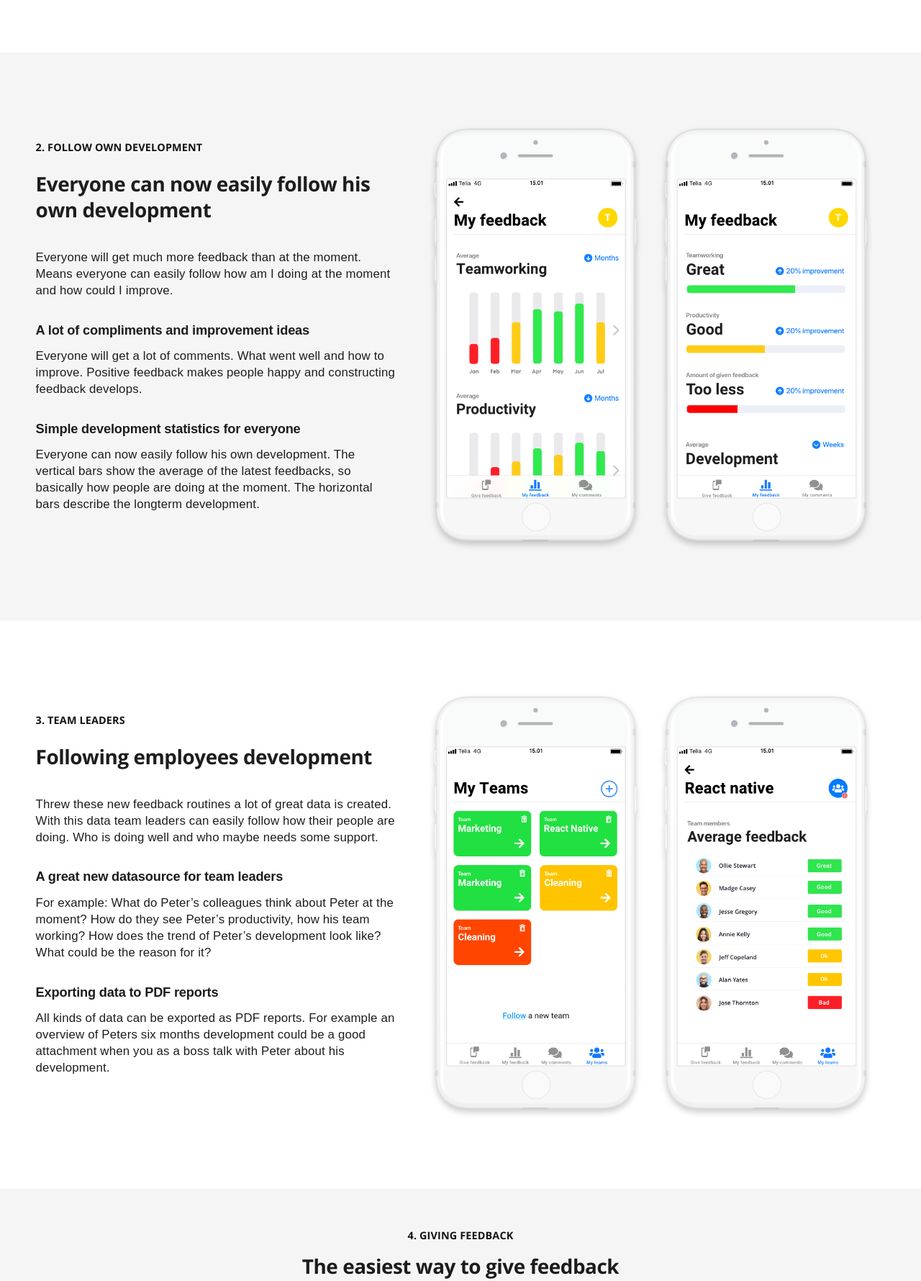
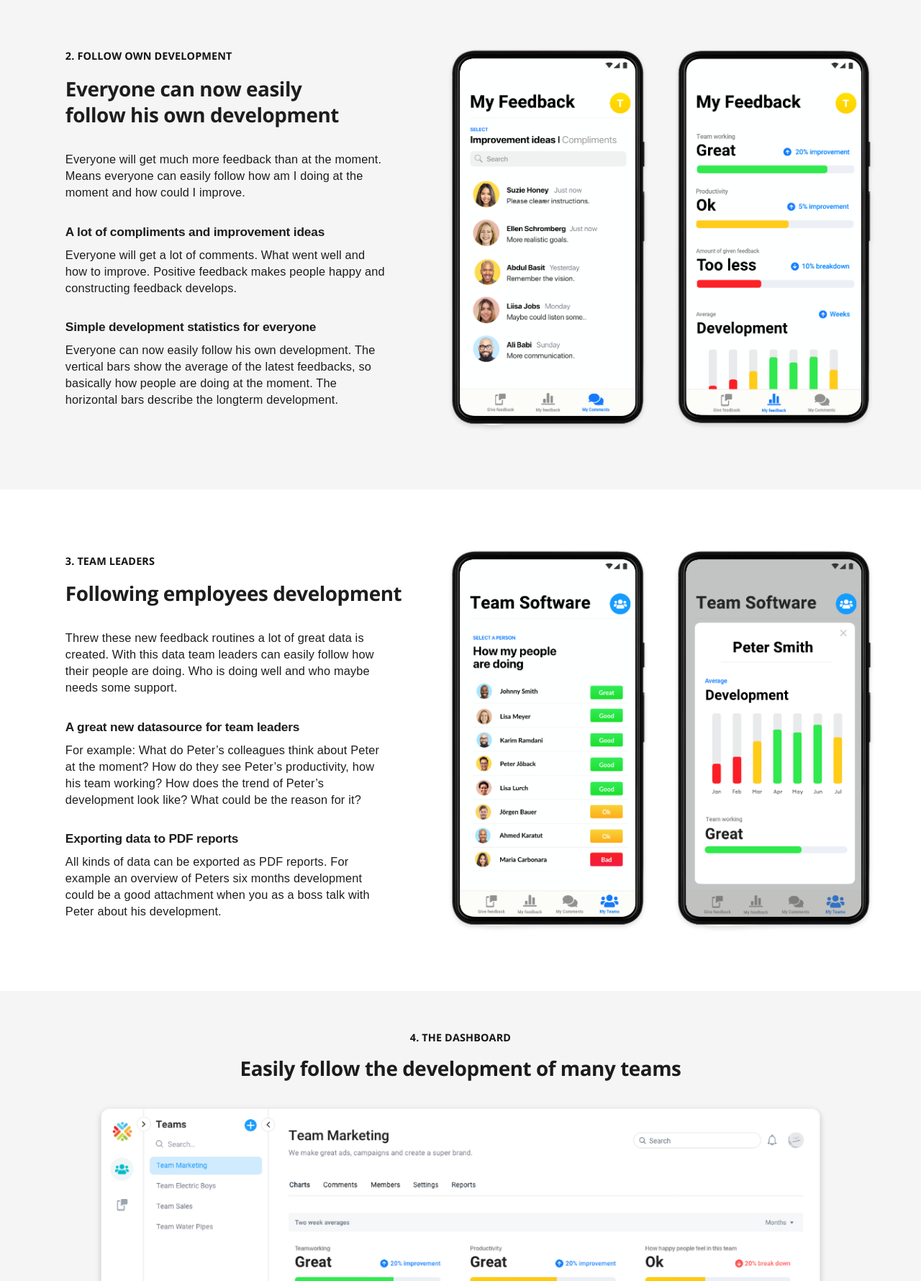
Before and after one commit to markrajk/feedback-website, a plain HTML site: page features.html in a window 1280 px wide. Shown: the part 783-2563 px from the top of the page at 72% size. Drawn offline with nearby package versions, Linux system fonts and the light colour scheme.

Commit message:
features page updated

```diff
--- a/features.html
+++ b/features.html
@@ -103,7 +103,7 @@
                 The easiest way to give feedback
               </h1>
               <img
-                src="./public/img/give-feedback-big.png"
+                src="./public/img/features-give-feedback.png"
                 alt="Team feedback application screenshot"
                 class="section-features-main-img"
               />
@@ -132,7 +132,7 @@
             <!-- <p class="section-features-subtitle">1. GIVING FEEDBACK</p>
             <h1 class="section-features-title">The easiest way to give feedback</h1> -->
             <img
-              src="./public/img/give-feedback-big.png"
+              src="./public/img/features-give-feedback.png"
               alt="Team feedback application screenshot"
               class="section-features-img"
             />
@@ -152,7 +152,7 @@
                 Everyone can now easily follow his own development
               </h2>
               <img
-                src="./public/img/my-feedback-big.png"
+                src="./public/img/features-my-feedback.png"
                 alt="Team feedback application screenshot"
                 class="section-features-main-img"
               />
@@ -182,7 +182,7 @@
             <!-- <p class="section-features-subtitle">1. GIVING FEEDBACK</p>
             <h1 class="section-features-title">The easiest way to give feedback</h1> -->
             <img
-              src="./public/img/my-feedback-big.png"
+              src="./public/img/features-my-feedback.png"
               alt="Team feedback application screenshot"
               class="section-features-img"
             />
@@ -200,7 +200,7 @@
                 Following employees development
               </h2>
               <img
-                src="./public/img/team-feedback-big.png"
+                src="./public/img/features-people.png"
                 alt="Team feedback application screenshot"
                 class="section-features-main-img"
               />
@@ -232,7 +232,7 @@
             <!-- <p class="section-features-subtitle">1. GIVING FEEDBACK</p>
             <h1 class="section-features-title">The easiest way to give feedback</h1> -->
             <img
-              src="./public/img/team-feedback-big.png"
+              src="./public/img/features-people.png"
               alt="Team feedback application screenshot"
               class="section-features-img"
             />
@@ -245,11 +245,11 @@
       <section class="section section-dashboard-wrapper">
         <div class="container">
           <div class="section-dashboard">
-            <p class="section-dashboard-subtitle">4. GIVING FEEDBACK</p>
+            <p class="section-dashboard-subtitle">4. THE DASHBOARD</p>
             <h2 class="section-dashboard-title">
-              The easiest way to give feedback
+              Easily follow the development of many teams
             </h2>
-            <img src="./public/img/average-charts-big.png" alt="Team feedback appplication screenshot" class="section-dashboard-img">
+            <img src="./public/img/features-average-charts.png" alt="Team feedback appplication screenshot" class="section-dashboard-img">
           </div>
         </div>
       </section>
--- a/public/scss/style.scss
+++ b/public/scss/style.scss
@@ -118,13 +118,13 @@ body {
     // font-family: 'Open Sans', sans-serif;
     // font-family: 'Source Sans Pro', sans-serif;
 
-  //   overflow-y: auto;
-  //   scrollbar-width: none;
-  //   -ms-overflow-style: none;
-
-  //   &::-webkit-scrollbar {
-  //     width: 0 !important;
-  // }
+    overflow-y: auto;
+    scrollbar-width: none;
+    -ms-overflow-style: none;
+
+    &::-webkit-scrollbar {
+      width: 0 !important;
+  }
 }
 
 // ==================================
@@ -1106,31 +1106,40 @@ body {
 // FEATURES PAGE
 .section-features-wrapper {
 
+
+
   &:nth-of-type(2n) {
     background-color: #f5f5f5;
   }
 }
 .section-features {
   padding: 8rem 0;
+  padding-left: 4.3rem;
+  padding-right: 1rem;
   display: flex;
   align-items: center;
+  justify-content: space-between;
   color: #1d1d1d;
 
   @include respond(desktop-md) {
     flex-direction: column;
-  }
+    padding-left: 0;
+    padding-right: 0;
+  }
+
 
   &-main {
     padding-right: 3rem;
-    width: 45%;
 
     @include respond(desktop-md) {
       padding-right: 0;
       width: 100%;
+      display: flex;
+      flex-direction: column;
     }
 
     &-subtitle {
-      margin-bottom: 2rem;
+      margin-bottom: 1.4rem;
       font-family: 'Open Sans', sans-serif;
       font-size: 1.5rem;
       font-weight: 700;
@@ -1140,7 +1149,7 @@ body {
     }
 
     &-title {
-      margin-bottom: 3.8rem;
+      margin-bottom: 3.4rem;
       font-family: 'Open Sans', sans-serif;
       font-size: 2.9rem;
       font-weight: 700;
@@ -1149,49 +1158,79 @@ body {
     }
 
     &-img {
+
       display: none;
 
       @include respond(desktop-md) {
+        display: inline-block;
+        width: 100%;
+        max-width: 62.6rem;
+        margin: 0 auto;
         margin-bottom: 2rem;
-        display: inline;
-        width: 100%;
+        align-self: center;
       }
     }
 
     &-text {
+      max-width: 47rem;
       margin-bottom: 3.2rem;
-      font-size: 1.75rem;
+      font-size: 1.7rem;
       font-weight: 400;
-      line-height: 1.37;
-      letter-spacing: 0.18px;
+      line-height: 1.41;
+      letter-spacing: 0.17px;
+
+      @include respond(desktop-md) {
+        max-width: 100%;
+      }
     }
 
     &-caption {
-      margin-bottom: 1.2rem;
-      font-size: 1.9rem;
+      margin-bottom: .7rem;
+      font-size: 1.8rem;
       font-weight: 700;
-      line-height: 1.42;
-      letter-spacing: -0.19px;
+      line-height: 1.5;
+      letter-spacing: -0.18px;
+      text-align: left;
     }
   }
 
   &-img {
-    width: 55%;
+    max-height: 56.57rem;
+    //width: 55%;
     @include respond(desktop-md) {
       display: none;
     }
   }
 
-  // & > * {
-  //   width: 50%;
-  // }
+  &.one {
+    margin-top: 1.1rem;
+    padding-top: 7.2rem;
+  }
+
+  &.two {
+
+    & .section-features-main-title {
+      max-width: 40rem;
+
+      @include respond(desktop-md) {
+        max-width: 100%;
+      }
+    }
+  }
+
+  &.three {
+
+    & .section-features-main {
+      margin-bottom: -2rem;
+    }
+  }
 }
 .section-dashboard-wrapper {
   background-color: #f5f5f5;
 }
 .section-dashboard {
   padding-top: 5.5rem;
-  padding-bottom: 8rem;
+  padding-bottom: 6.5rem;
   font-family: 'Open Sans', sans-serif;
   text-align: center;
 
@@ -1206,7 +1245,7 @@ body {
   }
 
   &-title {
-    margin-bottom: 4rem;
+    margin-bottom: 3rem;
     font-family: 'Open Sans', sans-serif;
     font-size: 2.9rem;
     font-weight: 700;
@@ -1216,6 +1255,7 @@ body {
 
   &-img {
     width: 100%;
+    max-width: 106.5rem;
   }
 }
 
@@ -1234,10 +1274,10 @@ body {
 
     &-title {
       margin-bottom: 1.2rem;
-      font-size: 1.9rem;
+      font-size: 1.8rem;
       font-weight: 700;
-      line-height: 1.42;
-      letter-spacing: -0.19px;
+      line-height: 1.5;
+      letter-spacing: -0.18px;
 
     }
 
```
Also changed, not shown: public/css/style.css, public/img/features-average-charts.png (added), public/img/features-give-feedback.png (added), public/img/features-my-feedback.png (added), public/img/features-people.png (added).
